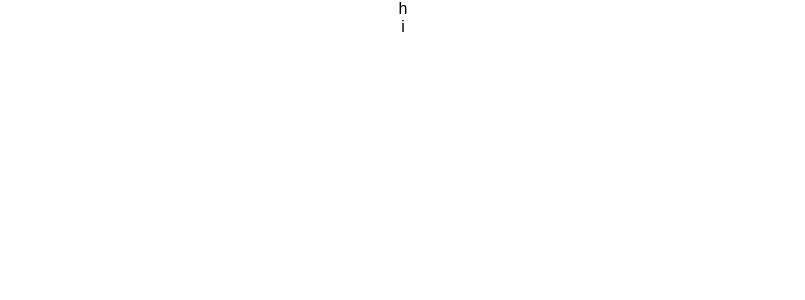
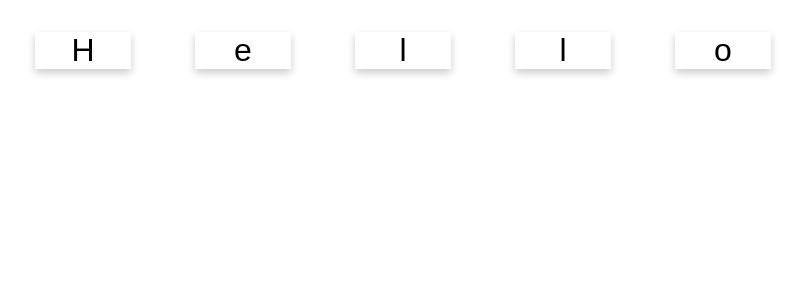
Before and after one commit to ming2540/react-lab, a React (Create React App) app: page / in a window 1280 px wide. Shown: the top 300 px of the page, without its empty margins (237-1042 px from the left). Built offline with nearby package versions, Linux system fonts and the light colour scheme.

Commit message:
สร้าง WordCard.js

```diff
--- a/src/App.css
+++ b/src/App.css
@@ -26,3 +26,13 @@
   from { transform: rotate(0deg); }
   to { transform: rotate(360deg); }
 }
+
+.card {
+  display: inline-block;
+  text-align: center;
+  width: 3em;
+  font-size: 2em;
+  box-shadow: 0 4px 8px 0 rgba(0, 0, 0,0.2);
+  margin: 1em;
+  user-select: none;
+}
--- a/src/App.js
+++ b/src/App.js
@@ -1,14 +1,16 @@
 import React, { Component } from 'react';
 import logo from './logo.svg';
 import './App.css';
-import CharacterCard from './CharacterCard';
+import WordCard from './WordCard';
+
 
 class App extends Component {
   render() {
     return (
       <div className="App">
-          <CharacterCard value = "h"/>
-          <CharacterCard value = 'i'/>
+        {
+          <WordCard value = "Hello"/>
+        }
       </div>
     );
   }
--- a/src/CharacterCard.js
+++ b/src/CharacterCard.js
@@ -3,7 +3,7 @@ import React , {Component} from 'react';
 export default class CharacterCard extends Component {
     render(){
         return (
-            <div>{this.props.value}</div>
+            <div className = "card">{this.props.value}</div>
         )
     }
 }
--- /dev/null
+++ b/src/WordCard.js
@@ -0,0 +1,14 @@
+import React,{Component} from 'react';
+import CharacterCard from './CharacterCard'
+
+export default class WordCard extends Component{
+    render() {
+        return (
+            <div className="App">
+            {
+              Array.from(this.props.value).map( (c,i)=> <CharacterCard value = {c} key = {i}/> )
+            }
+            </div>
+        )
+    }
+}
```
